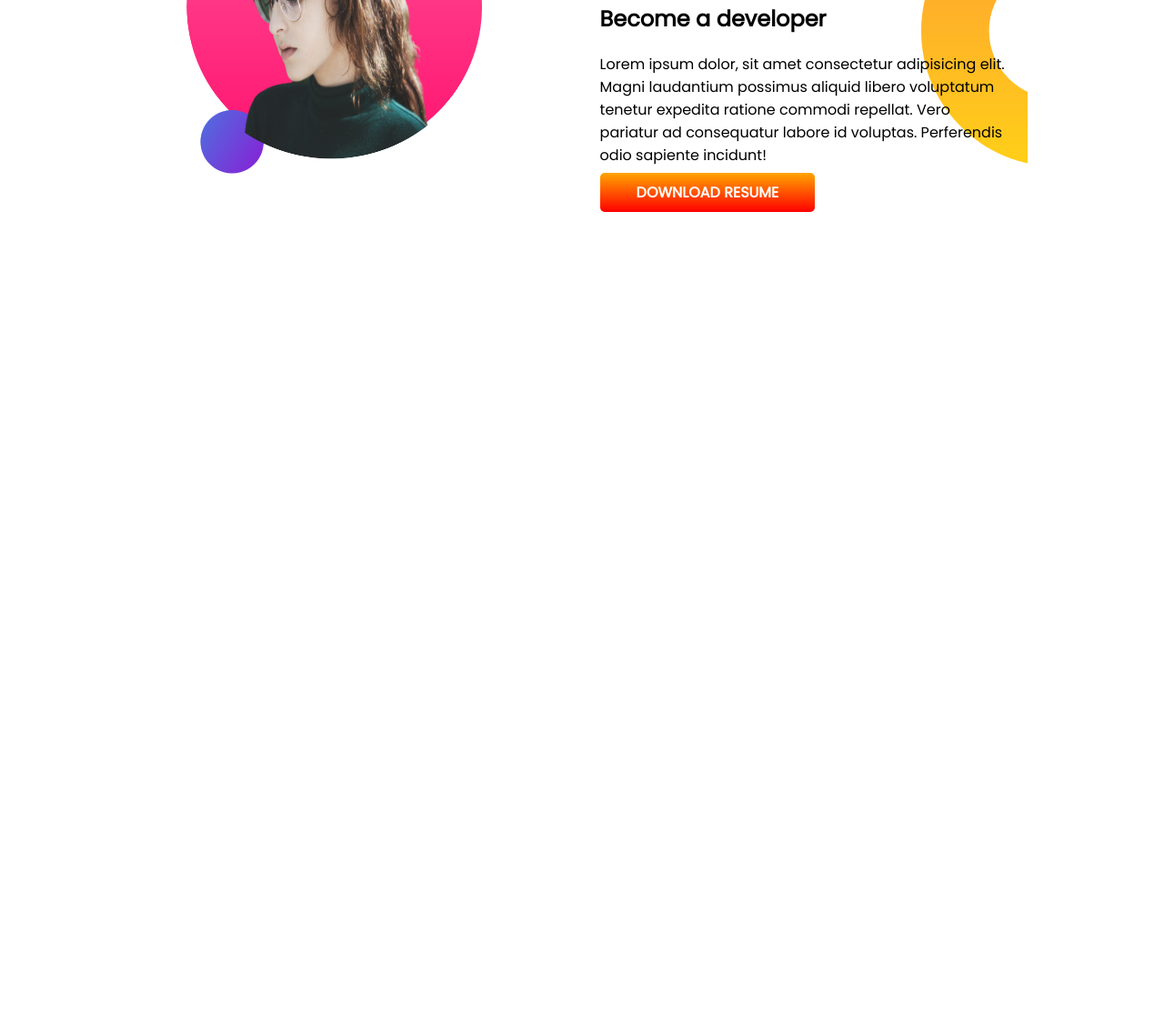
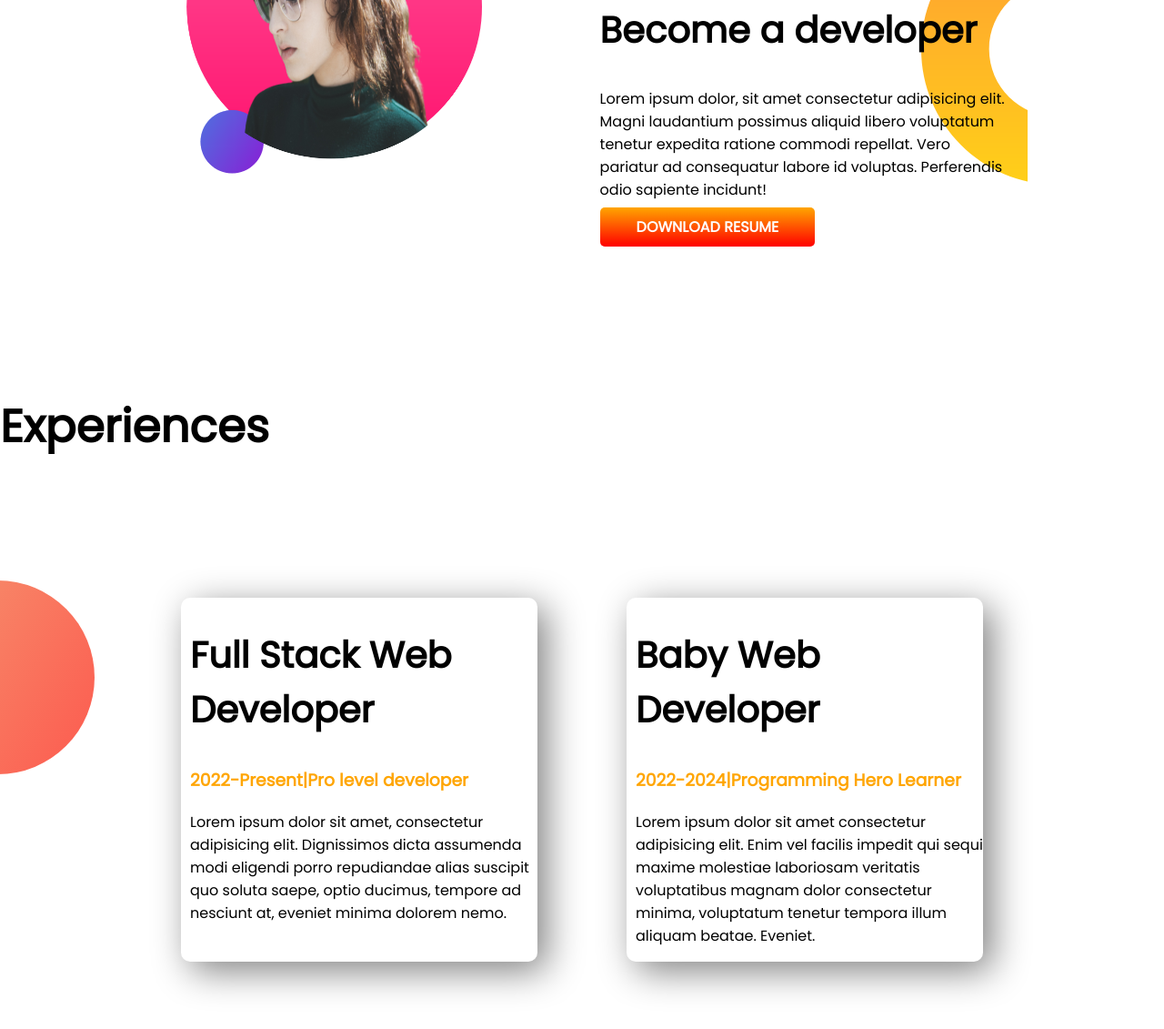
Before and after one commit to BushraAzmatHussain/developer-portfolio, a plain HTML site: page index.html in a window 1280 px wide. Shown: the part 1077-2208 px from the top of the page at 91% size. Before the commit the page ends 1471 px from the top, so only its background shows below. Drawn offline with Linux system fonts and the light colour scheme.

Commit message:
experience

```diff
--- a/index.html
+++ b/index.html
@@ -13,7 +13,7 @@
 </head>
 
 <body>
-    <section class="top-banner">
+    <section class="top-banner flexible-container">
         <div class="half-width">
             <h1>Welcome to</h1>
             <h1><span class="orange-color">Alex Loveto's</span> World!!</h1>
@@ -29,7 +29,7 @@
             <img src="images/my-bg.png" alt="">
         </div>
     </section>
-    <section class="dream-big">
+    <section class="dream-big flexible-container">
         <div class="half-width">
             <img src="images/my-bg2.png" alt="">
         </div>
@@ -43,6 +43,27 @@
                 href="https://github.com/ProgrammingHero1/developer-portfolio">DOWNLOAD RESUME</a>
         </div>
     </section>
+    <section class="experience-area">
+        <h1>Experiences</h1>
+        <div class="flexible-container">
+            <div class="experience-item">
+                <h2>Full Stack Web Developer</h2>
+                <h3 class="orange-color">2022-Present|Pro level developer</h3>
+                <p>Lorem ipsum dolor sit amet, consectetur adipisicing elit. Dignissimos dicta assumenda modi eligendi
+                    porro
+                    repudiandae alias suscipit quo soluta saepe, optio ducimus, tempore ad nesciunt at, eveniet minima
+                    dolorem nemo.</p>
+            </div>
+            <div class="experience-item">
+                <h2>Baby Web Developer</h2>
+                <h3 class="orange-color">2022-2024|Programming Hero Learner</h3>
+                <p>Lorem ipsum dolor sit amet consectetur adipisicing elit. Enim vel facilis impedit qui sequi maxime
+                    molestiae laboriosam veritatis voluptatibus magnam dolor consectetur minima, voluptatum tenetur
+                    tempora
+                    illum aliquam beatae. Eveniet.</p>
+            </div>
+        </div>
+    </section>
 
 </body>
 
--- a/style.css
+++ b/style.css
@@ -5,16 +5,20 @@ body{
 h1{
     font-size: 50px;
 }
+h2{
+    font-size: 40px;
+}
 .orange-color{
     color: orange;
 }
-section{
+.flexible-container{
     display: flex;
     margin: 150px;
 }
 .half-width{
     width: 50%;
     padding: 2%;
+
 }
 .half-width img{
     width: 80%;
@@ -37,3 +41,17 @@ section{
     background-repeat: no-repeat;
     background-position: right;
 }
+.experience-item{
+    width: 40%;
+    margin-left: 5%;
+    margin-right: 5%;
+    padding-left: 10px;
+    border-radius: 10px;
+
+    box-shadow: 10px 10px 40px gray;
+}
+.experience-area{
+    background-image: url(images/exp-bg.png);
+    background-repeat: no-repeat;
+    background-position: left;
+}
```
